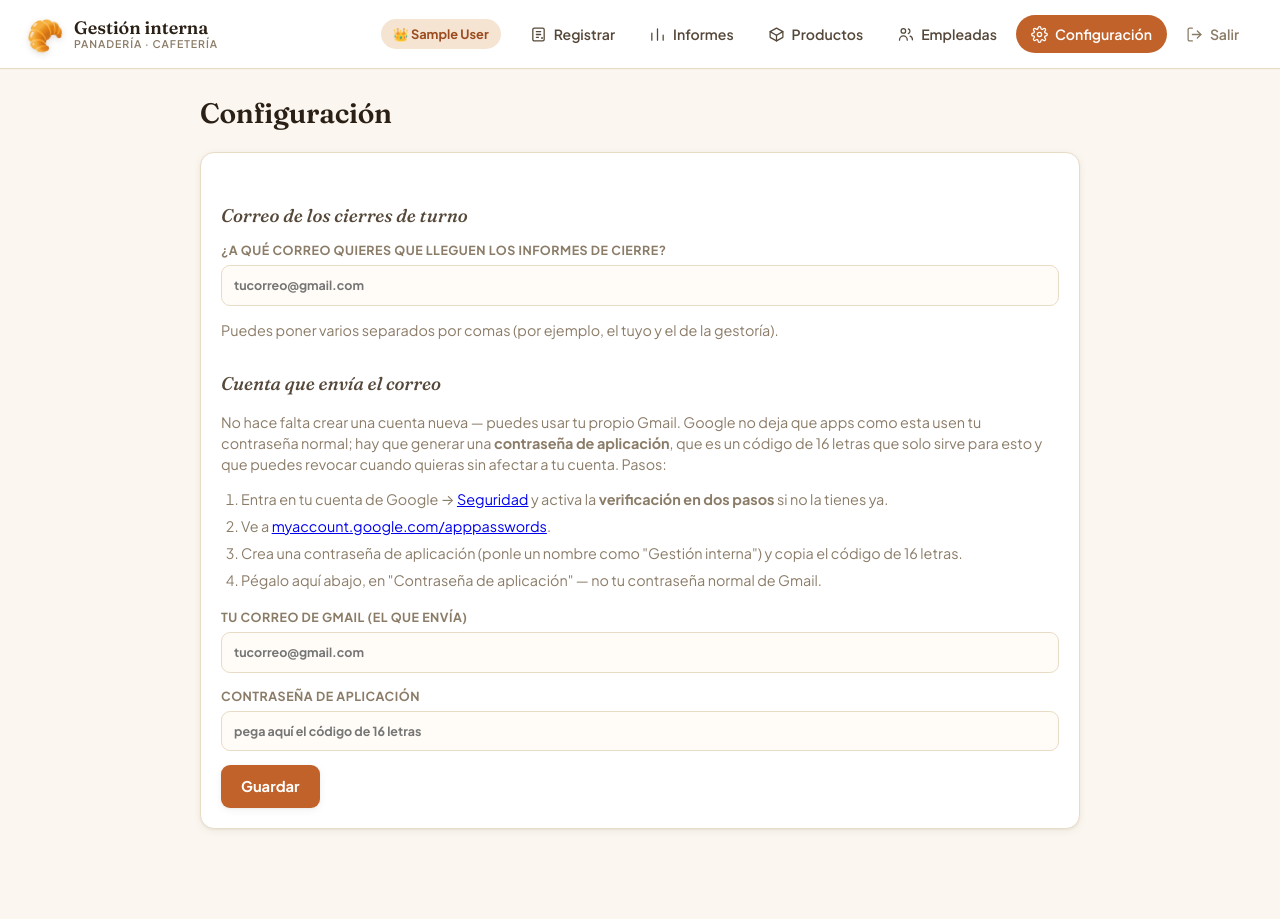
After one commit to ewanreeves/panaderia, a Flask app: page /configuracion in a window 1280 px wide. The commit adds this page. Run offline with Flask 3, Linux system fonts and the light colour scheme; the visitor is signed in with stand-in values (Sample User, id 1); tables that the repository leaves empty hold one stand-in row (values such as "Sample post").

Commit message:
Anadir pantalla de Configuracion para el correo de cierre de turno
Cristina puede poner desde la app (sin tocar config.py) a que correo
llegan los cierres y con que cuenta se envian, usando su propio Gmail
autenticado con una contrasena de aplicacion (no hace falta crear una
cuenta nueva). Los ajustes se guardan en la base de datos y mandan
sobre los valores por defecto de config.py.

Co-Authored-By: Claude Sonnet 5 <noreply@anthropic.com>

```diff
--- a/app.py
+++ b/app.py
@@ -614,5 +614,32 @@ def informes_exportar():
     )
 
 
+# ---------- configuración ----------
+
+@app.route("/configuracion", methods=["GET", "POST"])
+@admin_required
+def configuracion():
+    if request.method == "POST":
+        email_destino = request.form.get("email_destino", "").strip()
+        smtp_user = request.form.get("smtp_user", "").strip()
+        smtp_password = request.form.get("smtp_password", "")
+
+        db.set_config("email_destino", email_destino)
+        db.set_config("smtp_user", smtp_user)
+        if smtp_password:
+            db.set_config("smtp_password", smtp_password)
+
+        flash("Configuración guardada")
+        return redirect(url_for("configuracion"))
+
+    ajustes = correo.ajustes_smtp()
+    return render_template(
+        "configuracion.html",
+        email_destino=ajustes["destino"] or "",
+        smtp_user=ajustes["user"] or "",
+        smtp_password_configurada=bool(ajustes["password"]),
+    )
+
+
 if __name__ == "__main__":
     app.run(debug=True, host="127.0.0.1", port=5000)
--- a/correo.py
+++ b/correo.py
@@ -3,6 +3,17 @@ from email.mime.text import MIMEText
 
 import config
 import database as db
+
+
+def ajustes_smtp():
+    """Los ajustes configurados desde la app (tabla configuracion) mandan sobre config.py."""
+    return {
+        "host": db.get_config("smtp_host", config.SMTP_HOST),
+        "port": int(db.get_config("smtp_port", config.SMTP_PORT)),
+        "user": db.get_config("smtp_user", config.SMTP_USER),
+        "password": db.get_config("smtp_password", config.SMTP_PASSWORD),
+        "destino": db.get_config("email_destino", config.EMAIL_DESTINO),
+    }
 
 
 def construir_informe_html(turno, movimientos, totales_tipo, admin_nombre):
@@ -33,20 +44,25 @@ def construir_informe_html(turno, movimientos, totales_tipo, admin_nombre):
 
 def enviar_informe_turno(turno, movimientos, totales_tipo, admin_nombre):
     """Devuelve (ok, mensaje). No lanza excepción: si falla el envío, el cierre debe continuar igualmente."""
-    if not config.SMTP_USER or not config.SMTP_PASSWORD:
-        return False, "Envío de correo no configurado (faltan SMTP_USER/SMTP_PASSWORD en config.py)"
+    ajustes = ajustes_smtp()
+    if not ajustes["user"] or not ajustes["password"]:
+        return False, "Envío de correo no configurado — ve a Configuración para añadir el remitente"
+    if not ajustes["destino"]:
+        return False, "No hay correo de destino configurado — ve a Configuración"
+
+    destinatarios = [d.strip() for d in ajustes["destino"].split(",") if d.strip()]
 
     html = construir_informe_html(turno, movimientos, totales_tipo, admin_nombre)
     msg = MIMEText(html, "html", "utf-8")
     msg["Subject"] = f"Cierre de turno {turno['cerrado_en']}"
-    msg["From"] = config.SMTP_USER
-    msg["To"] = config.EMAIL_DESTINO
+    msg["From"] = ajustes["user"]
+    msg["To"] = ", ".join(destinatarios)
 
     try:
-        with smtplib.SMTP(config.SMTP_HOST, config.SMTP_PORT, timeout=15) as server:
+        with smtplib.SMTP(ajustes["host"], ajustes["port"], timeout=15) as server:
             server.starttls()
-            server.login(config.SMTP_USER, config.SMTP_PASSWORD)
-            server.sendmail(config.SMTP_USER, [config.EMAIL_DESTINO], msg.as_string())
+            server.login(ajustes["user"], ajustes["password"])
+            server.sendmail(ajustes["user"], destinatarios, msg.as_string())
         return True, "Correo enviado"
     except Exception as e:
         return False, f"No se ha podido enviar el correo: {e}"
--- a/database.py
+++ b/database.py
@@ -94,6 +94,11 @@ def init_db():
             cerrado_en TEXT,
             cerrado_por TEXT,
             email_enviado INTEGER DEFAULT 0
+        );
+
+        CREATE TABLE IF NOT EXISTS configuracion (
+            clave TEXT PRIMARY KEY,
+            valor TEXT
         );
 
         CREATE INDEX IF NOT EXISTS idx_movimientos_fecha ON movimientos(fecha);
@@ -493,3 +498,25 @@ def eliminar_errores_desde(abierto_en, hasta=None):
     conn.execute(q, params)
     conn.commit()
     conn.close()
+
+
+# ---------- configuración (ajustable desde la app, sin tocar config.py) ----------
+
+def get_config(clave, defecto=None):
+    conn = get_db()
+    row = conn.execute("SELECT valor FROM configuracion WHERE clave = ?", (clave,)).fetchone()
+    conn.close()
+    if row is None or row["valor"] in (None, ""):
+        return defecto
+    return row["valor"]
+
+
+def set_config(clave, valor):
+    conn = get_db()
+    conn.execute(
+        "INSERT INTO configuracion (clave, valor) VALUES (?, ?) "
+        "ON CONFLICT(clave) DO UPDATE SET valor = excluded.valor",
+        (clave, valor),
+    )
+    conn.commit()
+    conn.close()
--- a/static/style.css
+++ b/static/style.css
@@ -783,6 +783,8 @@ body:has(.login-box) {
 .tarjeta-sub { font-size: 0.76rem; color: var(--muted); }
 
 .ayuda { color: var(--muted); font-size: 0.9rem; }
+.pasos { padding-left: 20px; margin: 10px 0 18px; }
+.pasos li { margin-bottom: 6px; }
 .acciones { margin-bottom: 16px; display: flex; gap: 10px; flex-wrap: wrap; }
 
 /* ---- turno: apertura / cierre de caja ---- */
--- a/templates/base.html
+++ b/templates/base.html
@@ -42,6 +42,10 @@
           <svg viewBox="0 0 24 24" fill="none" stroke="currentColor" stroke-width="1.8" stroke-linecap="round" stroke-linejoin="round"><circle cx="9" cy="7" r="3.2"/><path d="M3.5 20c0-3.3 2.5-6 5.5-6s5.5 2.7 5.5 6"/><path d="M16 4.2c1.4.5 2.3 1.8 2.3 3.3s-.9 2.8-2.3 3.3"/><path d="M18.5 14.3c1.9.6 3.3 2.6 3.3 5.2"/></svg>
           <span>Empleadas</span>
         </a>
+        <a href="{{ url_for('configuracion') }}" class="navlink {{ 'active' if request.endpoint == 'configuracion' else '' }}">
+          <svg viewBox="0 0 24 24" fill="none" stroke="currentColor" stroke-width="1.8" stroke-linecap="round" stroke-linejoin="round"><circle cx="12" cy="12" r="3"/><path d="M19.4 15a1.7 1.7 0 0 0 .3 1.9l.1.1a2 2 0 1 1-2.8 2.8l-.1-.1a1.7 1.7 0 0 0-1.9-.3 1.7 1.7 0 0 0-1 1.5V21a2 2 0 1 1-4 0v-.1a1.7 1.7 0 0 0-1-1.6 1.7 1.7 0 0 0-1.9.3l-.1.1a2 2 0 1 1-2.8-2.8l.1-.1a1.7 1.7 0 0 0 .3-1.9 1.7 1.7 0 0 0-1.5-1H3a2 2 0 1 1 0-4h.1a1.7 1.7 0 0 0 1.6-1 1.7 1.7 0 0 0-.3-1.9l-.1-.1a2 2 0 1 1 2.8-2.8l.1.1a1.7 1.7 0 0 0 1.9.3H9a1.7 1.7 0 0 0 1-1.5V3a2 2 0 1 1 4 0v.1a1.7 1.7 0 0 0 1 1.5 1.7 1.7 0 0 0 1.9-.3l.1-.1a2 2 0 1 1 2.8 2.8l-.1.1a1.7 1.7 0 0 0-.3 1.9V9a1.7 1.7 0 0 0 1.5 1H21a2 2 0 1 1 0 4h-.1a1.7 1.7 0 0 0-1.5 1z"/></svg>
+          <span>Configuración</span>
+        </a>
         {% endif %}
         <a href="{{ url_for('logout') }}" class="navlink navlink-salir">
           <svg viewBox="0 0 24 24" fill="none" stroke="currentColor" stroke-width="1.8" stroke-linecap="round" stroke-linejoin="round"><path d="M9 21H5a2 2 0 0 1-2-2V5a2 2 0 0 1 2-2h4"/><path d="M16 17l5-5-5-5"/><path d="M21 12H9"/></svg>
--- /dev/null
+++ b/templates/configuracion.html
@@ -0,0 +1,36 @@
+{% extends "base.html" %}
+{% block title %}Configuración{% endblock %}
+{% block content %}
+<h1>Configuración</h1>
+
+<form method="post" class="card">
+  <h2>Correo de los cierres de turno</h2>
+  <label>¿A qué correo quieres que lleguen los informes de cierre?
+    <input type="text" name="email_destino" value="{{ email_destino }}" placeholder="tucorreo@gmail.com">
+  </label>
+  <p class="ayuda">Puedes poner varios separados por comas (por ejemplo, el tuyo y el de la gestoría).</p>
+
+  <h2>Cuenta que envía el correo</h2>
+  <p class="ayuda">
+    No hace falta crear una cuenta nueva — puedes usar tu propio Gmail. Google no deja que apps como
+    esta usen tu contraseña normal; hay que generar una <b>contraseña de aplicación</b>, que es un
+    código de 16 letras que solo sirve para esto y que puedes revocar cuando quieras sin afectar a tu
+    cuenta. Pasos:
+  </p>
+  <ol class="ayuda pasos">
+    <li>Entra en tu cuenta de Google → <a href="https://myaccount.google.com/security" target="_blank" rel="noopener">Seguridad</a> y activa la <b>verificación en dos pasos</b> si no la tienes ya.</li>
+    <li>Ve a <a href="https://myaccount.google.com/apppasswords" target="_blank" rel="noopener">myaccount.google.com/apppasswords</a>.</li>
+    <li>Crea una contraseña de aplicación (ponle un nombre como "Gestión interna") y copia el código de 16 letras.</li>
+    <li>Pégalo aquí abajo, en "Contraseña de aplicación" — no tu contraseña normal de Gmail.</li>
+  </ol>
+
+  <label>Tu correo de Gmail (el que envía)
+    <input type="text" name="smtp_user" value="{{ smtp_user }}" placeholder="tucorreo@gmail.com">
+  </label>
+  <label>Contraseña de aplicación
+    <input type="password" name="smtp_password" placeholder="{{ 'ya configurada — déjalo en blanco para no cambiarla' if smtp_password_configurada else 'pega aquí el código de 16 letras' }}" autocomplete="new-password">
+  </label>
+
+  <button type="submit">Guardar</button>
+</form>
+{% endblock %}
```
Also changed, not shown: README.md.
